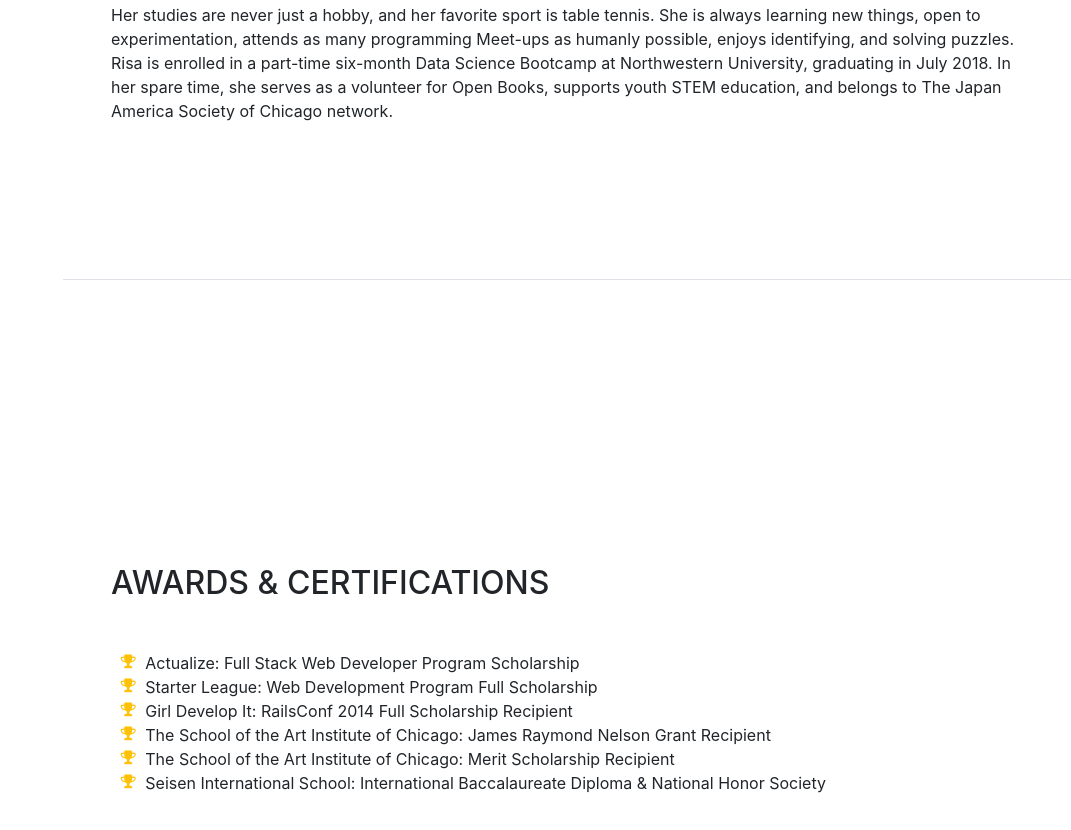
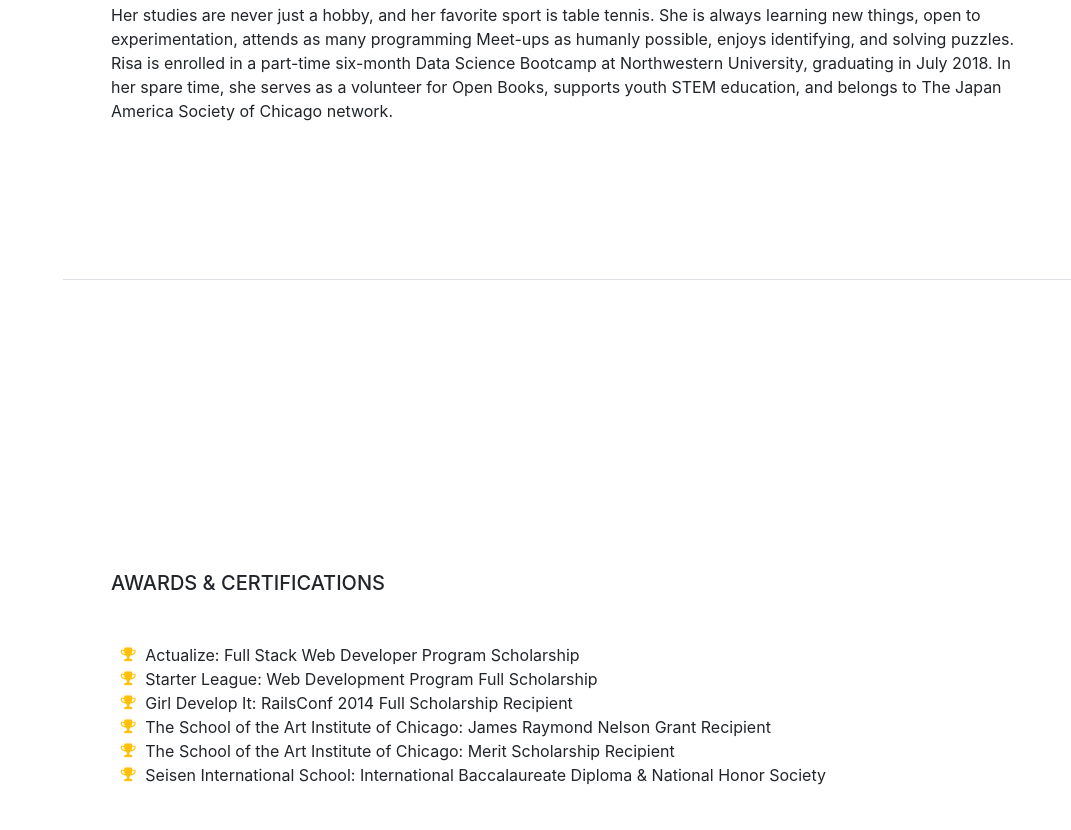
Before and after one commit to risatino/cv, a website with bundled scripts: page index.html in a window 1280 px wide. Shown: the part 4225-5055 px from the top of the page, without its empty margins (209-1280 px from the left). Built offline with nearby package versions, Linux system fonts and the light colour scheme; a web font is replaced by a local one.

Commit message:
More header changes

```diff
--- a/index.html
+++ b/index.html
@@ -324,7 +324,7 @@
 
       <section class="resume-section p-3 p-lg-5 d-flex flex-column" id="awards">
         <div class="my-auto">
-          <h2 class="mb-5">Awards &amp; Certifications</h2>
+          <h5 class="mb-5">Awards &amp; Certifications</h5>
           <ul class="fa-ul mb-0">
 
             <li>
```
